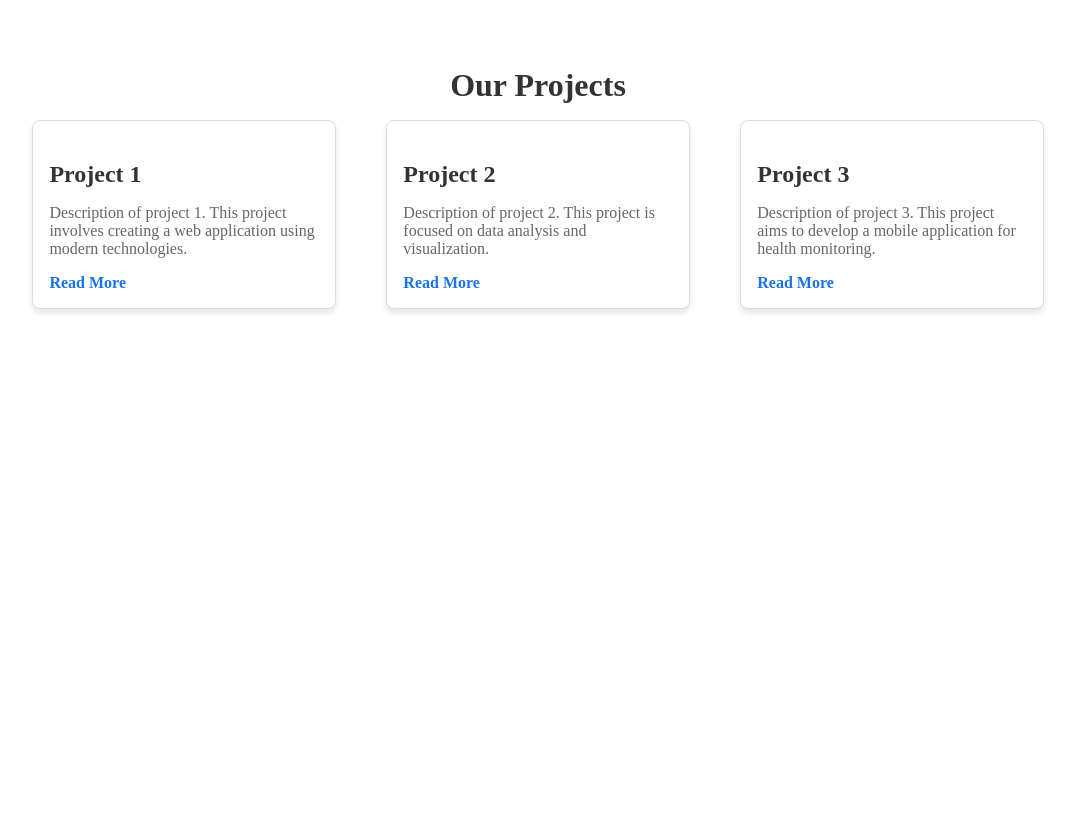
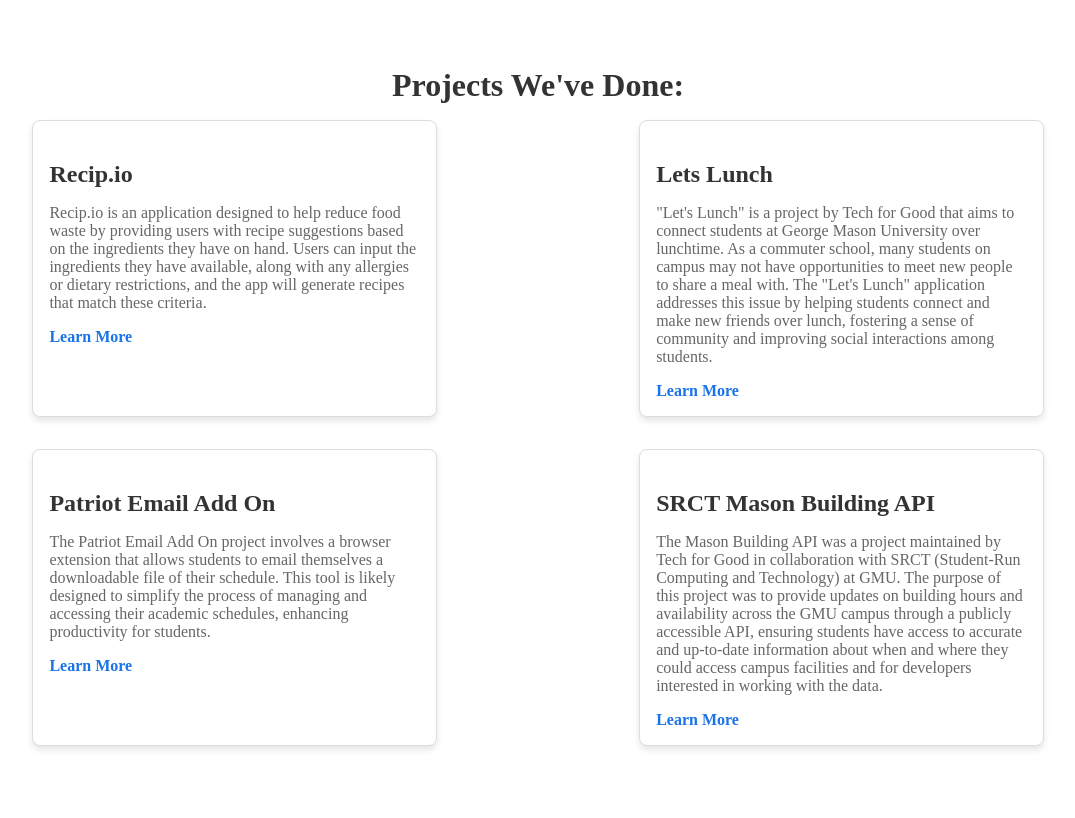
Before and after one commit to J-Souffle/T4GWebsite, a PHP site: page /_includes/projects.html in a window 1280 px wide. Shown: the whole page, without its empty margins (102-1177 px from the left). Before the commit the page ends 313 px from the top, so only its background shows below. Run offline with PHP 8.4, Linux system fonts and the light colour scheme.

Commit message:
Finished Past Projects

```diff
--- a/_includes/projects.html
+++ b/_includes/projects.html
@@ -1,21 +1,26 @@
 <link rel="stylesheet" href="../assets/css/projects.css">
 <section id="projects-section">
-    <h2 class="section-title">Our Projects</h2>
+    <h2 class="section-title">Projects We've Done:</h2>
     <div class="projects-list">
       <div class="project-card">
-        <h3 class="project-title">Project 1</h3>
-        <p class="project-description">Description of project 1. This project involves creating a web application using modern technologies.</p>
-        <a href="https://link-to-project-1.com" class="project-link">Read More</a>
+        <h3 class="project-title">Recip.io</h3>
+        <p class="project-description">Recip.io is an application designed to help reduce food waste by providing users with recipe suggestions based on the ingredients they have on hand. Users can input the ingredients they have available, along with any allergies or dietary restrictions, and the app will generate recipes that match these criteria.</p>
+        <a href="https://link-to-project-1.com" class="project-link">Learn More</a>
       </div>
       <div class="project-card">
-        <h3 class="project-title">Project 2</h3>
-        <p class="project-description">Description of project 2. This project is focused on data analysis and visualization.</p>
-        <a href="https://link-to-project-2.com" class="project-link">Read More</a>
+        <h3 class="project-title">Lets Lunch</h3>
+        <p class="project-description">"Let's Lunch" is a project by Tech for Good that aims to connect students at George Mason University over lunchtime. As a commuter school, many students on campus may not have opportunities to meet new people to share a meal with. The "Let's Lunch" application addresses this issue by helping students connect and make new friends over lunch, fostering a sense of community and improving social interactions among students.</p>
+        <a href="https://link-to-project-2.com" class="project-link">Learn More</a>
       </div>
       <div class="project-card">
-        <h3 class="project-title">Project 3</h3>
-        <p class="project-description">Description of project 3. This project aims to develop a mobile application for health monitoring.</p>
-        <a href="https://link-to-project-3.com" class="project-link">Read More</a>
+        <h3 class="project-title">Patriot Email Add On</h3>
+        <p class="project-description">The Patriot Email Add On project involves a browser extension that allows students to email themselves a downloadable file of their schedule. This tool is likely designed to simplify the process of managing and accessing their academic schedules, enhancing productivity for students.</p>
+        <a href="https://link-to-project-3.com" class="project-link">Learn More</a>
+      </div>
+      <div class="project-card">
+        <h3 class="project-title">SRCT Mason Building API</h3>
+        <p class="project-description">The Mason Building API was a project maintained by Tech for Good in collaboration with SRCT (Student-Run Computing and Technology) at GMU. The purpose of this project was to provide updates on building hours and availability across the GMU campus through a publicly accessible API, ensuring students have access to accurate and up-to-date information about when and where they could access campus facilities and for developers interested in working with the data.</p>
+        <a href="https://link-to-project-1.com" class="project-link">Learn More</a>
       </div>
       <!-- Add more project cards as needed -->
     </div>
--- a/assets/css/projects.css
+++ b/assets/css/projects.css
@@ -28,7 +28,7 @@
     border: 1px solid #ddd;
     border-radius: 8px;
     box-shadow: 0 4px 6px rgba(0, 0, 0, 0.1);
-    width: 30%;
+    width: 40%;
     margin-bottom: 2rem;
     padding: 1rem;
     box-sizing: border-box;
```
